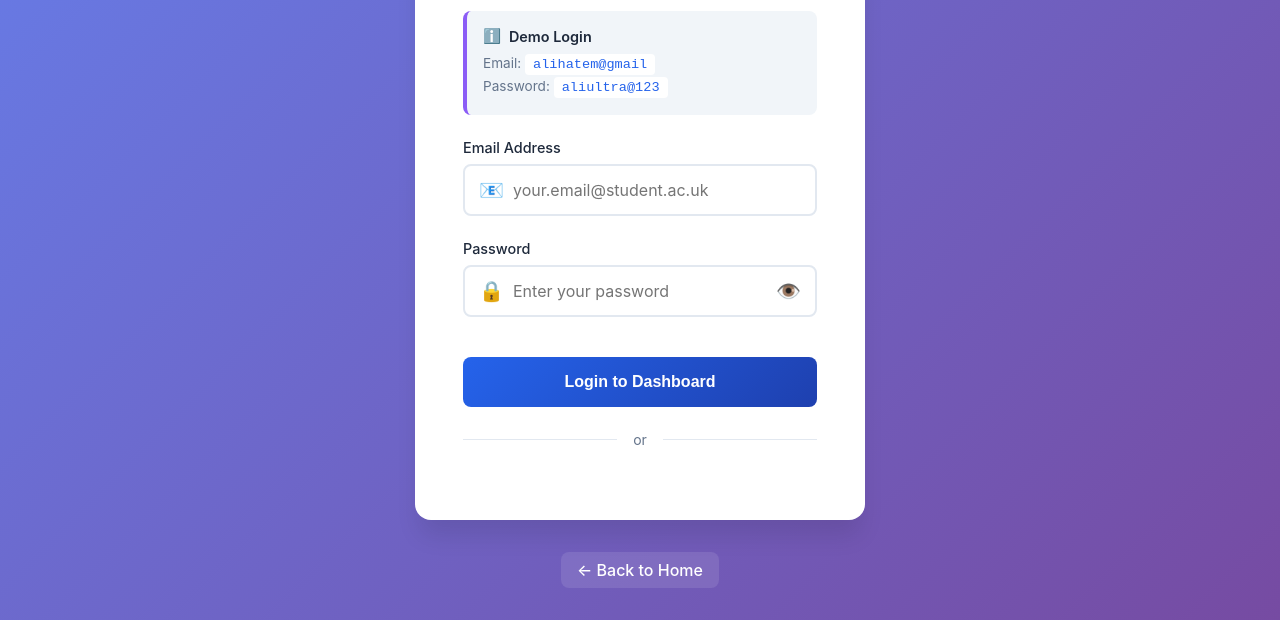
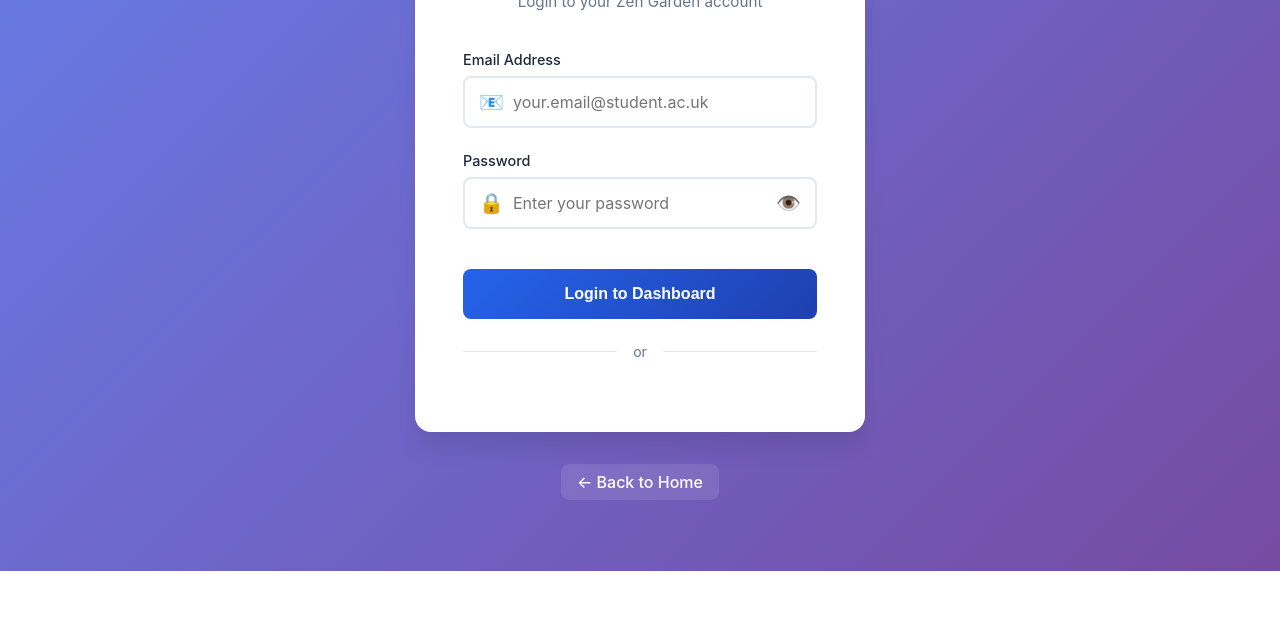
Before and after one commit to hrbohra/Rental, a website: page login.html in a window 1280 px wide. Shown: the part 229-849 px from the top of the page. After the commit the page ends 800 px from the top, so only its background shows below. Drawn offline with Linux system fonts and the light colour scheme.

Commit message:
Update login.html 42

```diff
--- a/login.html
+++ b/login.html
@@ -297,15 +297,6 @@
                 <p>Login to your Zen Garden account</p>
             </div>
 
-            <!-- Demo Credentials Box -->
-            <div class="demo-box">
-                <div class="demo-box-title">Demo Login</div>
-                <div class="demo-credentials">
-                    Email: <code>alihatem@gmail</code><br>
-                    Password: <code>aliultra@123</code>
-                </div>
-            </div>
-
             <form id="loginForm">
                 <div class="form-group">
                     <label for="email" class="form-label">Email Address</label>
```
